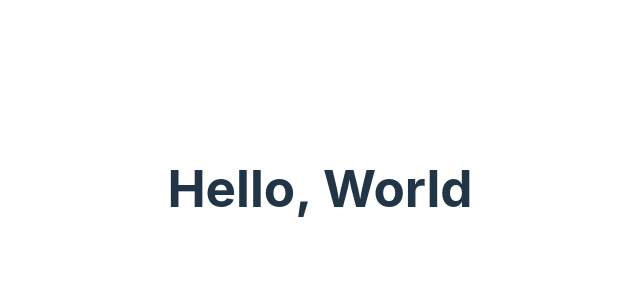
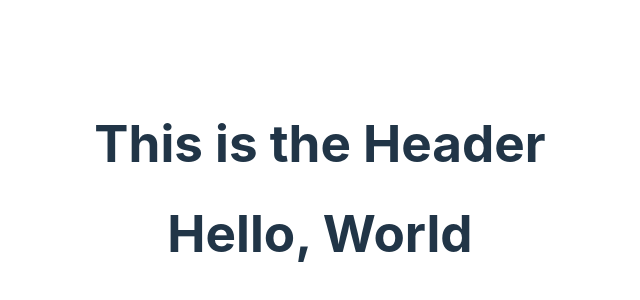
Before and after one commit to BullDogPatch/some-practice, a React (Vite) app: page / in a window 1280 px wide. Shown: the part 212-512 px from the top of the page, without its empty margins (320-960 px from the left). Built offline with nearby package versions, Linux system fonts and the light colour scheme.

Commit message:
create a few components and add @Tanstack/react-query

```diff
--- a/package.json
+++ b/package.json
@@ -9,6 +9,8 @@
     "preview": "vite preview"
   },
   "dependencies": {
+    "@tanstack/react-query": "^4.12.0",
+    "axios": "^1.1.3",
     "react": "^18.2.0",
     "react-dom": "^18.2.0"
   },
--- a/src/App.jsx
+++ b/src/App.jsx
@@ -1,9 +1,11 @@
 import { useState } from 'react'
+import Header from './components/Header'
 import './App.css'
 
 function App() {
   return (
     <div className="App">
+      <Header />
       <h1>Hello, World</h1>
     </div>
   )
--- /dev/null
+++ b/src/components/Footer.jsx
@@ -0,0 +1,5 @@
+const Footer = () => {
+  return <footer>This is the Footer</footer>
+}
+
+export default Footer
--- /dev/null
+++ b/src/components/Header.jsx
@@ -0,0 +1,5 @@
+const Header = () => {
+  return <h1>This is the Header</h1>
+}
+
+export default Header
--- /dev/null
+++ b/src/components/Navbar.jsx
@@ -0,0 +1,5 @@
+const Navbar = () => {
+  return <nav>This is the Navbar</nav>
+}
+
+export default Navbar
```
Also changed, not shown: src/utils/api.js (added, +10 -0 lines), 1 other file (tests, documents, lock files or other folders).
